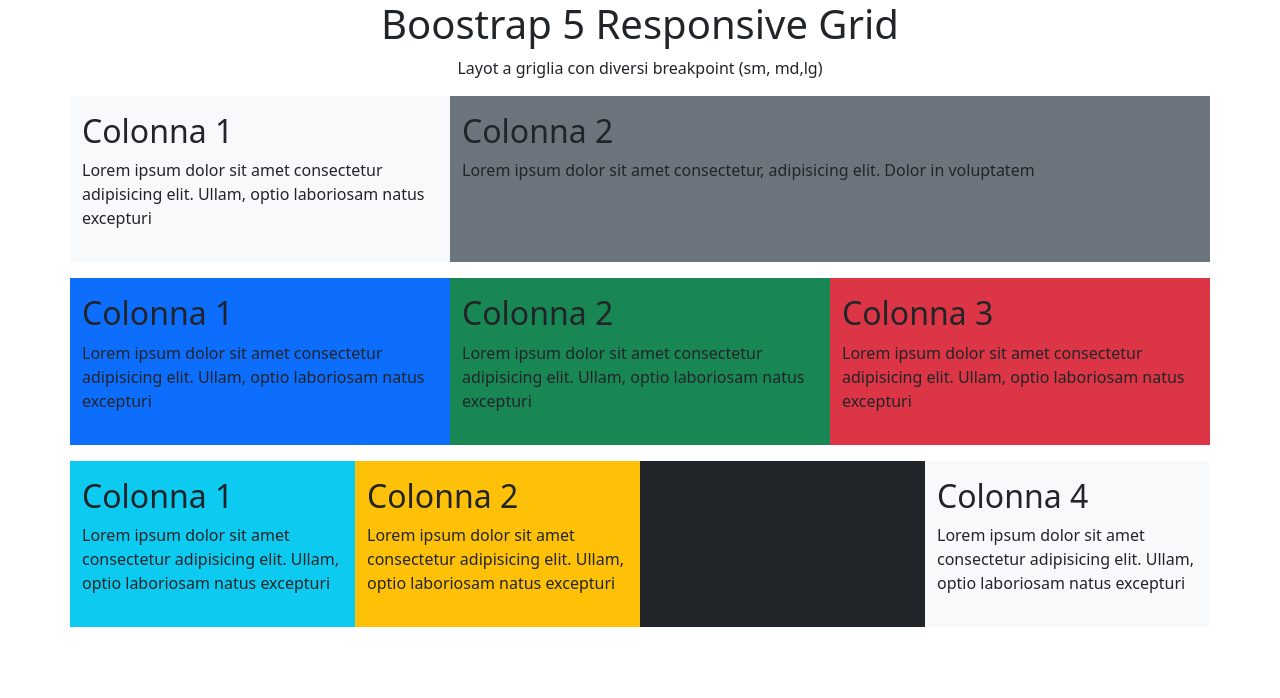
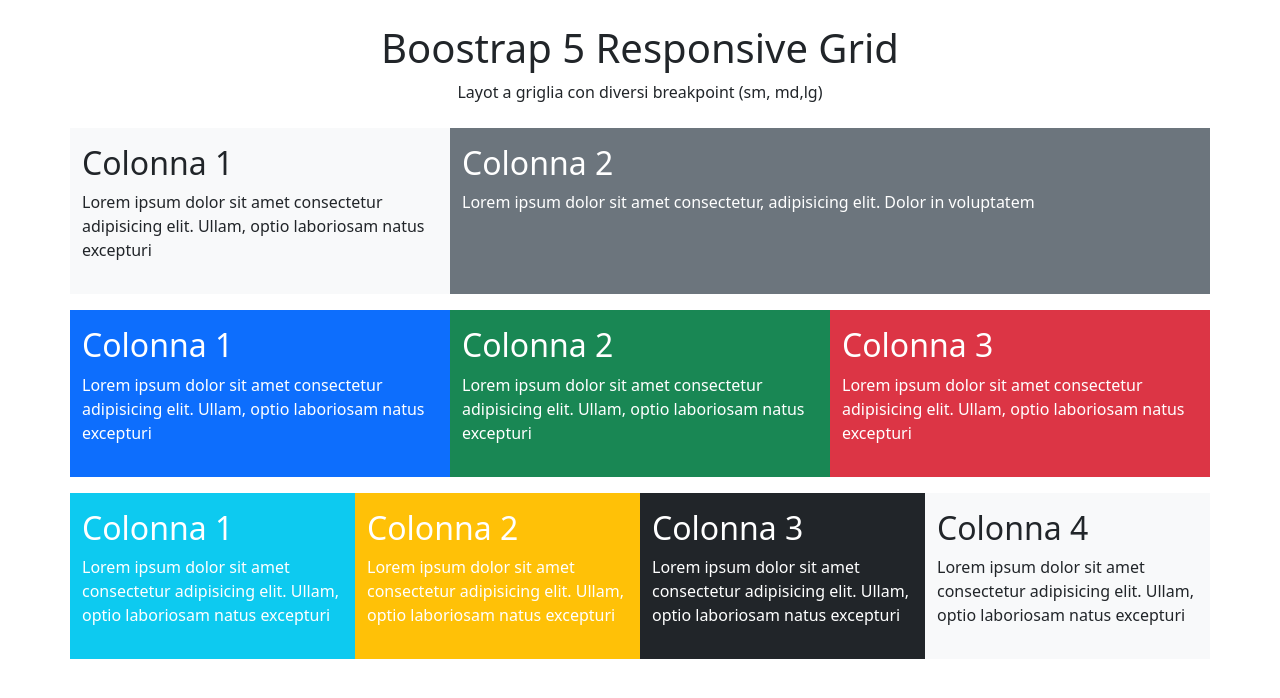
Before and after one commit to gilli-jonathan/htmlcss-bootstrap-layout, a plain HTML site: page index.html in a window 1280 px wide. Drawn offline with nearby package versions, Linux system fonts and the light colour scheme.

Commit message:
change text color + add maring in header

```diff
--- a/index.html
+++ b/index.html
@@ -10,7 +10,7 @@
 </head>
 
 <body>
-    <header class="container text-center">
+    <header class="container text-center my-4">
         <h1>Boostrap 5 Responsive Grid</h1>
         <p>Layot a griglia con diversi breakpoint (sm, md,lg)</p>
     </header>
@@ -26,14 +26,14 @@
                         Lorem ipsum dolor sit amet consectetur adipisicing elit. Ullam, optio laboriosam natus excepturi
                     </p>
                 </div>
-                <div class="col-8 bg-secondary py-3">
+                <div class="col-8 text-white bg-secondary py-3">
                     <h2>Colonna 2</h2>
                     <p>Lorem ipsum dolor sit amet consectetur, adipisicing elit. Dolor in voluptatem </p>
                 </div>
             </div>
 
             <div class="row my-3">
-                <div class="col bg-primary py-3">
+                <div class="col text-white bg-primary py-3">
                     <h2>Colonna 1</h2>
                     <p>
                         Lorem ipsum dolor sit amet consectetur adipisicing elit. Ullam, optio laboriosam natus
@@ -41,7 +41,7 @@
                     </p>
                 </div>
 
-                <div class="col bg-success py-3">
+                <div class="col text-white bg-success py-3">
                     <h2>Colonna 2</h2>
                     <p>
                         Lorem ipsum dolor sit amet consectetur adipisicing elit. Ullam, optio laboriosam natus
@@ -49,7 +49,7 @@
                     </p>
                 </div>
 
-                <div class="col bg-danger py-3">
+                <div class="col text-white bg-danger py-3">
                     <h2>Colonna 3</h2>
                     <p>
                         Lorem ipsum dolor sit amet consectetur adipisicing elit. Ullam, optio laboriosam natus
@@ -59,7 +59,7 @@
             </div>
 
             <div class="row my-3">
-                <div class="col bg-info py-3">
+                <div class="col text-white bg-info py-3">
                     <h2>Colonna 1</h2>
                     <p>
                         Lorem ipsum dolor sit amet consectetur adipisicing elit. Ullam, optio laboriosam natus
@@ -67,7 +67,7 @@
                     </p>
                 </div>
 
-                <div class="col bg-warning py-3">
+                <div class="col text-white bg-warning py-3">
                     <h2>Colonna 2</h2>
                     <p>
                         Lorem ipsum dolor sit amet consectetur adipisicing elit. Ullam, optio laboriosam natus
@@ -75,7 +75,7 @@
                     </p>
                 </div>
 
-                <div class="col bg-dark py-3">
+                <div class="col text-white bg-dark py-3">
                     <h2>Colonna 3</h2>
                     <p>
                         Lorem ipsum dolor sit amet consectetur adipisicing elit. Ullam, optio laboriosam natus
@@ -95,10 +95,6 @@
 
         </div>
 
-
-
-
-
         </div>
     </main>
 
```
